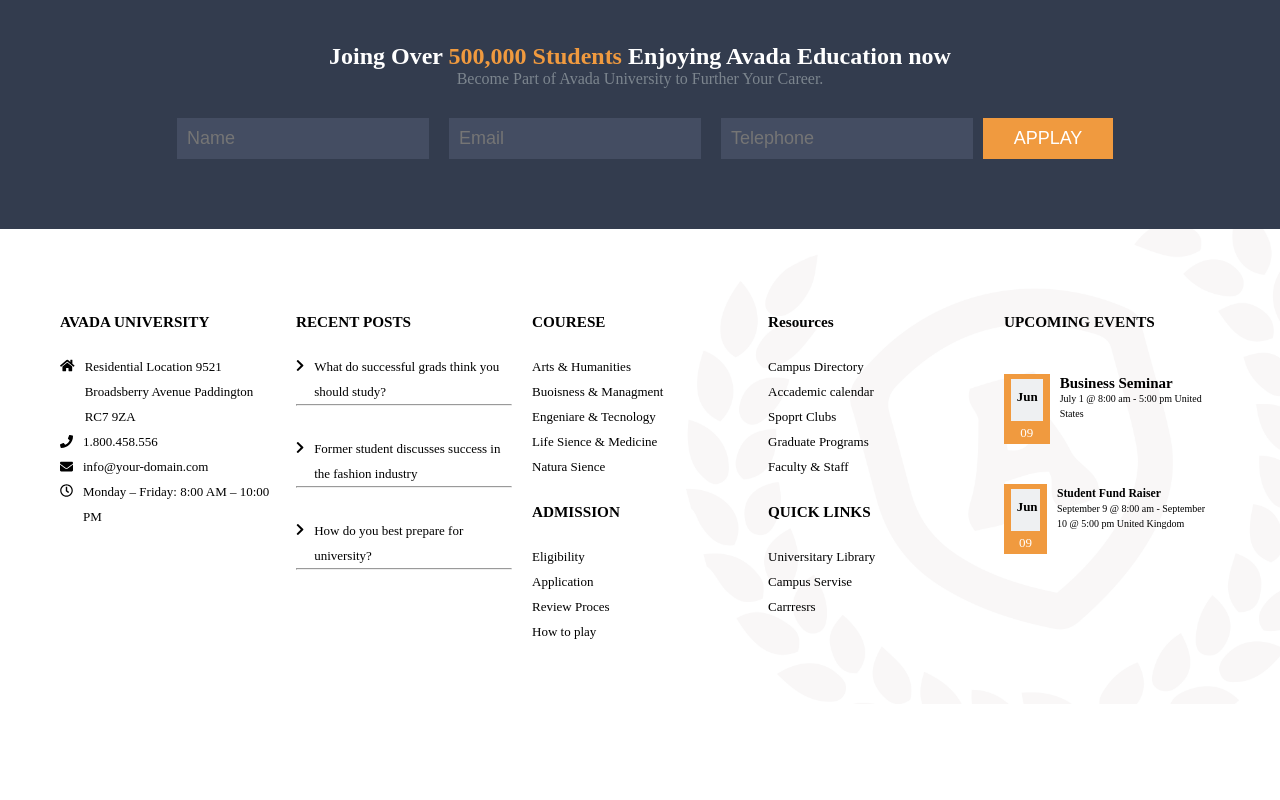
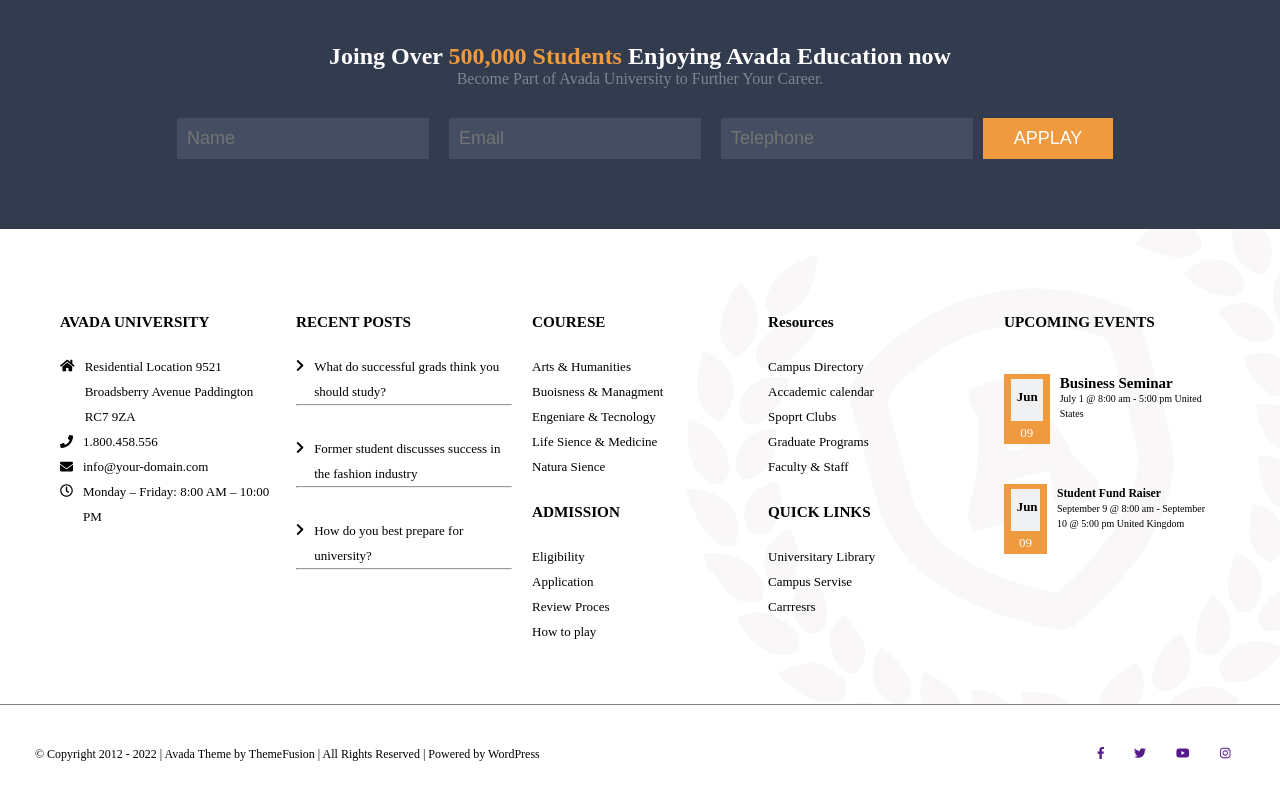
Before and after one commit to alelui/proj-html-vuejs, a Vue app: page / in a window 1280 px wide. Shown: the part 3501-4301 px from the top of the page. Before the commit the page ends 4205 px from the top, so only its background shows below. Built offline with nearby package versions, Linux system fonts and the light colour scheme; a web font is replaced by a local one.

Commit message:
footer-buttom

```diff
--- a/src/components/macro/Footer.vue
+++ b/src/components/macro/Footer.vue
@@ -1,15 +1,18 @@
 <template>
     <footer>
         <FooterTop/>
+        <FooterButtom/>
     </footer>
 </template>
 
 <script>
 import FooterTop from '../sections/FooterTop.vue'
+import FooterButtom from '../sections/FooterButtom.vue'
 export default {
     name: 'Footer',
     components:{
         FooterTop,
+        FooterButtom
     },
 }
 
--- /dev/null
+++ b/src/components/sections/FooterButtom.vue
@@ -0,0 +1,37 @@
+<template>
+  <section>
+        <div class="copyright">
+             <p>© Copyright 2012 - 2022 | Avada Theme by ThemeFusion | All Rights Reserved | Powered by WordPress</p>
+        </div>
+        <ul class="socialIcons">
+            <li><a href=""><i class="fab fa-facebook-f"></i></a></li>
+            <li><a href=""><i class="fab fa-twitter"></i></a></li>
+            <li><a href=""><i class="fab fa-youtube"></i></a></li>
+            <li><a href=""><i class="fab fa-instagram"></i></a></li>
+        </ul>
+  </section>
+</template>
+
+<script>
+export default {
+    name: 'FooterButtom'
+}
+</script>
+
+<style lang="scss" scoped>
+section{
+    height: 100px;
+    border-top: 1px solid gray ;
+    display: flex;
+    justify-content: space-between;
+    align-items: center;
+    padding: 35px;
+    font-size: 12px;
+    .socialIcons{
+        display: flex;
+        li{
+            margin: 0 15px
+        }
+    }
+}
+</style>
```
